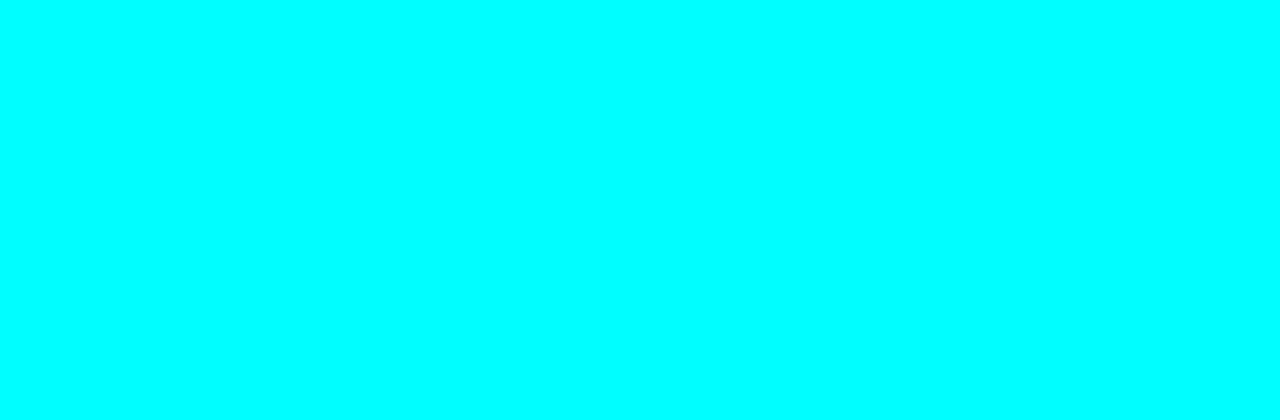
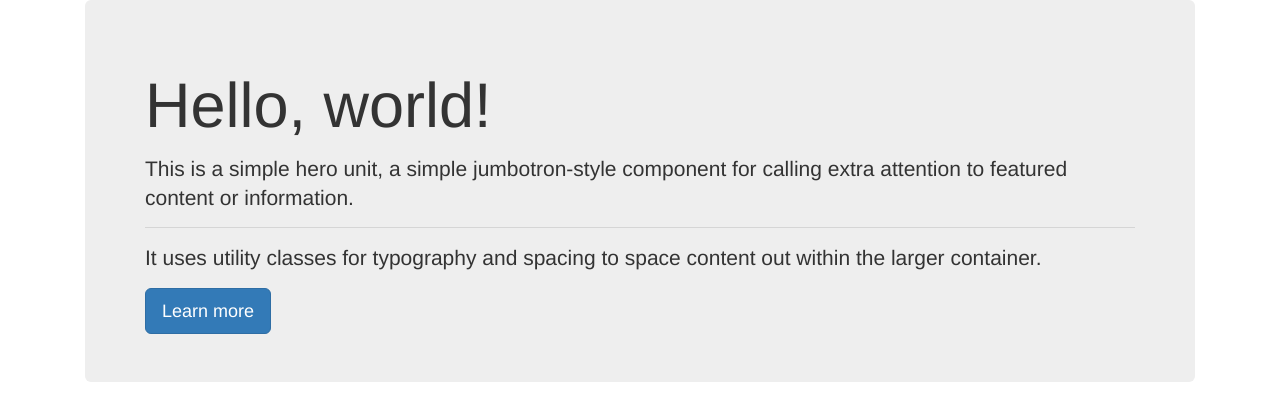
Before and after one commit to Shouraya/New-Project, a plain HTML site: page index.html in a window 1280 px wide. Drawn offline with nearby package versions, Linux system fonts and the light colour scheme.

Commit message:
Structure

```diff
--- a/index.html
+++ b/index.html
@@ -5,8 +5,22 @@
     <meta name="viewport" content="width=device-width, initial-scale=1.0">
     <link rel="stylesheet" href="./style.css">
     <title>Rock it</title>
+    <link rel="stylesheet" href="https://stackpath.bootstrapcdn.com/bootstrap/4.4.1/css/bootstrap.min.css"
+    integrity="sha384-Vkoo8x4CGsO3+Hhxv8T/Q5PaXtkKtu6ug5TOeNV6gBiFeWPGFN9MuhOf23Q9Ifjh" crossorigin="anonymous">
+    <link rel="stylesheet" href="https://maxcdn.bootstrapcdn.com/bootstrap/3.3.7/css/bootstrap.min.css"
+     integrity="sha384-BVYiiSIFeK1dGmJRAkycuHAHRg32OmUcww7on3RYdg4Va+PmSTsz/K68vbdEjh4u" crossorigin="anonymous">
 </head>
 <body>
+    <div class="container">
+        <div class="jumbotron">
+            <h1 class="display-4">Hello, world!</h1>
+            <p class="lead">This is a simple hero unit, a simple jumbotron-style component for calling extra attention to featured content or information.</p>
+            <hr class="my-4">
+            <p>It uses utility classes for typography and spacing to space content out within the larger container.</p>
+            <a class="btn btn-primary btn-lg" href="#" role="button">Learn more</a>
+          </div>
+    </div>
+
     <script src="./app.js"></script>
 </body>
 </html>
```
